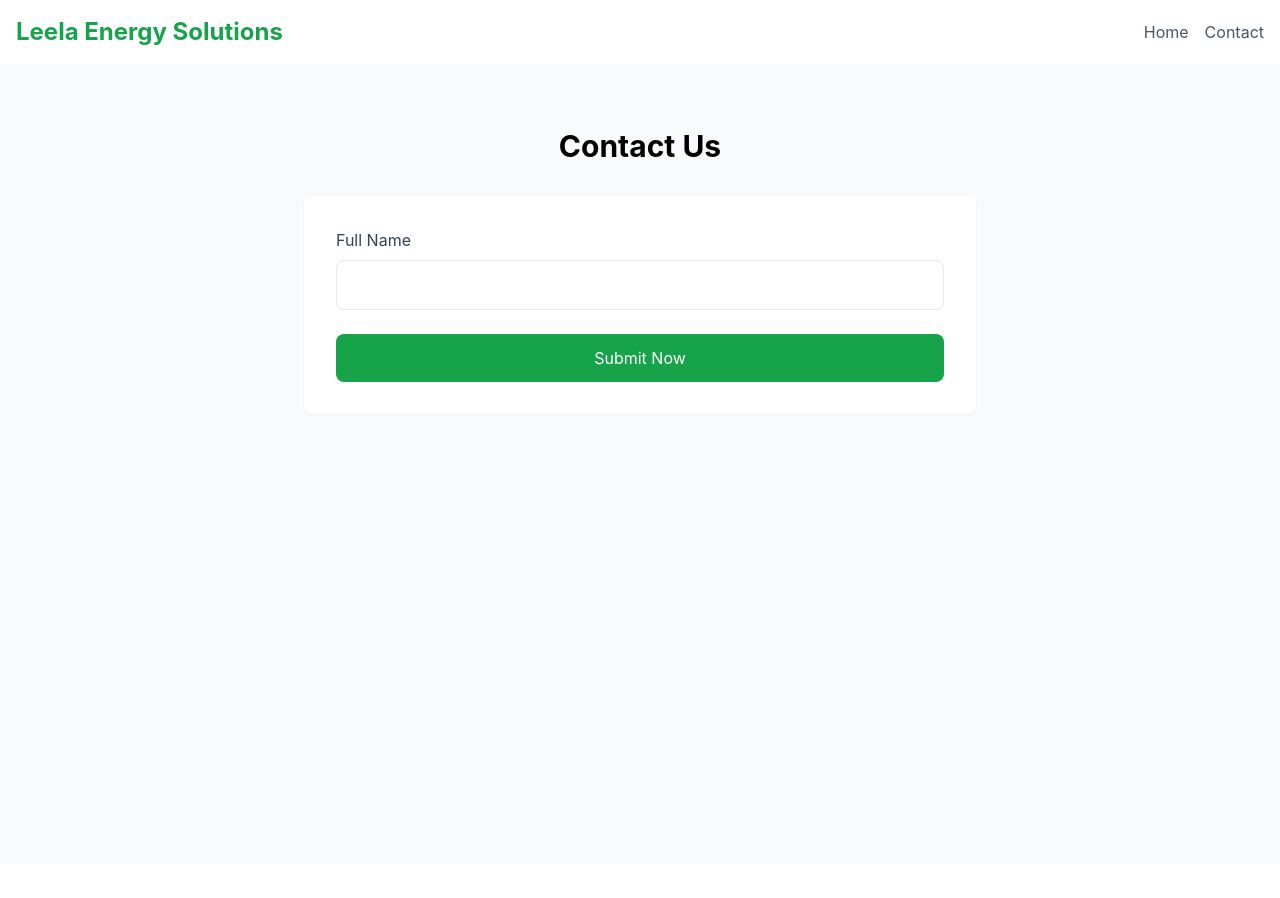
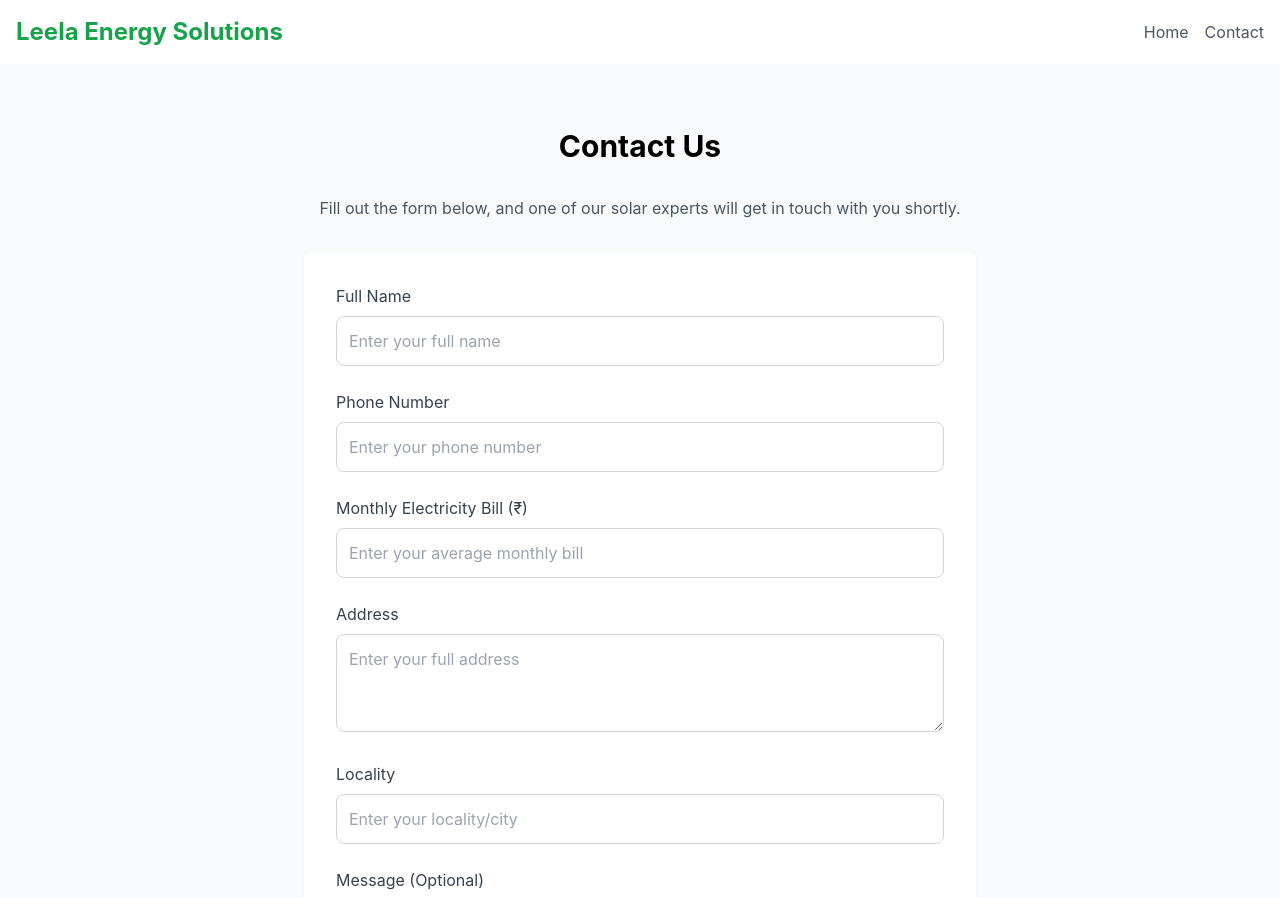
Before and after one commit to Gauravkashyap043/leela-energy, a React (Create React App) app: page /contact in a window 1280 px wide. Shown: the top 898 px of the page. Before the commit the page ends 864 px from the top, so only its background shows below. Built offline with nearby package versions, Linux system fonts and the light colour scheme.

Commit message:
contact page

```diff
--- a/src/pages/Contact.js
+++ b/src/pages/Contact.js
@@ -1,79 +1,222 @@
 // components/Contact.js
-import { useFormik } from "formik";
-import * as Yup from "yup";
-
-const validationSchema = Yup.object().shape({
-  name: Yup.string().required("Required"),
-  phone: Yup.string()
-    .matches(/^[0-9]{10}$/, "Invalid phone number")
-    .required("Required"),
-  bill: Yup.number().min(100, "Bill too low").required("Required"),
-  address: Yup.string().required("Required"),
-  locality: Yup.string().required("Required"),
-});
+import { useFormik } from 'formik';
+import * as Yup from 'yup';
+import { motion } from 'framer-motion';
 
 const Contact = () => {
+  // Form validation schema
+  const validationSchema = Yup.object().shape({
+    name: Yup.string()
+      .required('Name is required')
+      .min(3, 'Name must be at least 3 characters'),
+    phone: Yup.string()
+      .required('Phone number is required')
+      .matches(/^[0-9]{10}$/, 'Invalid phone number'),
+    bill: Yup.number()
+      .required('Electricity bill is required')
+      .min(100, 'Bill must be at least ₹100'),
+    address: Yup.string()
+      .required('Address is required')
+      .min(10, 'Address must be at least 10 characters'),
+    locality: Yup.string()
+      .required('Locality is required')
+      .min(3, 'Locality must be at least 3 characters'),
+    message: Yup.string()
+      .notRequired()
+      .max(500, 'Message cannot exceed 500 characters'),
+  });
+
+  // Formik setup
   const formik = useFormik({
     initialValues: {
-      name: "",
-      phone: "",
-      bill: "",
-      address: "",
-      locality: "",
-      message: "",
+      name: '',
+      phone: '',
+      bill: '',
+      address: '',
+      locality: '',
+      message: '',
     },
     validationSchema,
-    onSubmit: async (values, { resetForm }) => {
+    onSubmit: async (values, { resetForm, setSubmitting }) => {
       try {
-        // Replace with actual API call
-        await fetch("https://formspree.io/f/your-form-id", {
-          method: "POST",
-          body: JSON.stringify(values),
-          headers: { "Content-Type": "application/json" },
-        });
-        alert("Form submitted successfully!");
+        // Simulate API call
+        await new Promise((resolve) => setTimeout(resolve, 1000));
+        alert('Form submitted successfully!');
         resetForm();
       } catch (error) {
-        alert("Submission failed. Please try again.");
+        alert('Submission failed. Please try again.');
+      } finally {
+        setSubmitting(false);
       }
     },
   });
 
   return (
-    <section className="py-16 px-4 bg-gray-50 min-h-screen">
+    <motion.section
+      initial={{ opacity: 0, y: 20 }}
+      animate={{ opacity: 1, y: 0 }}
+      transition={{ duration: 0.8 }}
+      className="py-16 px-4 bg-gray-50 min-h-screen"
+    >
       <div className="max-w-2xl mx-auto">
         <h1 className="text-3xl font-bold text-center mb-8">Contact Us</h1>
+        <p className="text-gray-600 text-center mb-8">
+          Fill out the form below, and one of our solar experts will get in touch
+          with you shortly.
+        </p>
         <form
           onSubmit={formik.handleSubmit}
-          className="space-y-6 bg-white p-8 rounded-lg shadow-sm"
+          className="bg-white p-6 md:p-8 rounded-lg shadow-sm"
         >
-          {/* Form fields with error messages */}
-          <div>
-            <label className="block text-gray-700 mb-2">Full Name</label>
+          {/* Name Field */}
+          <div className="mb-6">
+            <label htmlFor="name" className="block text-gray-700 mb-2">
+              Full Name
+            </label>
             <input
+              id="name"
               name="name"
-              {...formik.getFieldProps("name")}
-              className={`w-full p-3 border rounded-lg ${
-                formik.touched.name && formik.errors.name
-                  ? "border-red-500"
-                  : ""
-              }`}
+              type="text"
+              placeholder="Enter your full name"
+              className={`w-full p-3 border rounded-lg ${formik.touched.name && formik.errors.name
+                ? 'border-red-500'
+                : 'border-gray-300'
+                }`}
+              onChange={formik.handleChange}
+              onBlur={formik.handleBlur}
+              value={formik.values.name}
             />
             {formik.touched.name && formik.errors.name && (
               <p className="text-red-500 text-sm mt-1">{formik.errors.name}</p>
             )}
           </div>
-          {/* Repeat for other fields */}
+
+          {/* Phone Field */}
+          <div className="mb-6">
+            <label htmlFor="phone" className="block text-gray-700 mb-2">
+              Phone Number
+            </label>
+            <input
+              id="phone"
+              name="phone"
+              type="tel"
+              placeholder="Enter your phone number"
+              className={`w-full p-3 border rounded-lg ${formik.touched.phone && formik.errors.phone
+                ? 'border-red-500'
+                : 'border-gray-300'
+                }`}
+              onChange={formik.handleChange}
+              onBlur={formik.handleBlur}
+              value={formik.values.phone}
+            />
+            {formik.touched.phone && formik.errors.phone && (
+              <p className="text-red-500 text-sm mt-1">{formik.errors.phone}</p>
+            )}
+          </div>
+
+          {/* Electricity Bill Field */}
+          <div className="mb-6">
+            <label htmlFor="bill" className="block text-gray-700 mb-2">
+              Monthly Electricity Bill (₹)
+            </label>
+            <input
+              id="bill"
+              name="bill"
+              type="number"
+              placeholder="Enter your average monthly bill"
+              className={`w-full p-3 border rounded-lg ${formik.touched.bill && formik.errors.bill
+                ? 'border-red-500'
+                : 'border-gray-300'
+                }`}
+              onChange={formik.handleChange}
+              onBlur={formik.handleBlur}
+              value={formik.values.bill}
+            />
+            {formik.touched.bill && formik.errors.bill && (
+              <p className="text-red-500 text-sm mt-1">{formik.errors.bill}</p>
+            )}
+          </div>
+
+          {/* Address Field */}
+          <div className="mb-6">
+            <label htmlFor="address" className="block text-gray-700 mb-2">
+              Address
+            </label>
+            <textarea
+              id="address"
+              name="address"
+              rows="3"
+              placeholder="Enter your full address"
+              className={`w-full p-3 border rounded-lg ${formik.touched.address && formik.errors.address
+                ? 'border-red-500'
+                : 'border-gray-300'
+                }`}
+              onChange={formik.handleChange}
+              onBlur={formik.handleBlur}
+              value={formik.values.address}
+            />
+            {formik.touched.address && formik.errors.address && (
+              <p className="text-red-500 text-sm mt-1">{formik.errors.address}</p>
+            )}
+          </div>
+
+          {/* Locality Field */}
+          <div className="mb-6">
+            <label htmlFor="locality" className="block text-gray-700 mb-2">
+              Locality
+            </label>
+            <input
+              id="locality"
+              name="locality"
+              type="text"
+              placeholder="Enter your locality/city"
+              className={`w-full p-3 border rounded-lg ${formik.touched.locality && formik.errors.locality
+                ? 'border-red-500'
+                : 'border-gray-300'
+                }`}
+              onChange={formik.handleChange}
+              onBlur={formik.handleBlur}
+              value={formik.values.locality}
+            />
+            {formik.touched.locality && formik.errors.locality && (
+              <p className="text-red-500 text-sm mt-1">{formik.errors.locality}</p>
+            )}
+          </div>
+
+          {/* Message Field */}
+          <div className="mb-6">
+            <label htmlFor="message" className="block text-gray-700 mb-2">
+              Message (Optional)
+            </label>
+            <textarea
+              id="message"
+              name="message"
+              rows="4"
+              placeholder="How can we help you?"
+              className={`w-full p-3 border rounded-lg ${formik.touched.message && formik.errors.message
+                ? 'border-red-500'
+                : 'border-gray-300'
+                }`}
+              onChange={formik.handleChange}
+              onBlur={formik.handleBlur}
+              value={formik.values.message}
+            />
+            {formik.touched.message && formik.errors.message && (
+              <p className="text-red-500 text-sm mt-1">{formik.errors.message}</p>
+            )}
+          </div>
+
+          {/* Submit Button */}
           <button
             type="submit"
             disabled={formik.isSubmitting}
             className="w-full bg-green-600 text-white py-3 rounded-lg hover:bg-green-700 disabled:bg-gray-400"
           >
-            {formik.isSubmitting ? "Submitting..." : "Submit Now"}
+            {formik.isSubmitting ? 'Submitting...' : 'Submit Now'}
           </button>
         </form>
       </div>
-    </section>
+    </motion.section>
   );
 };
 
```
